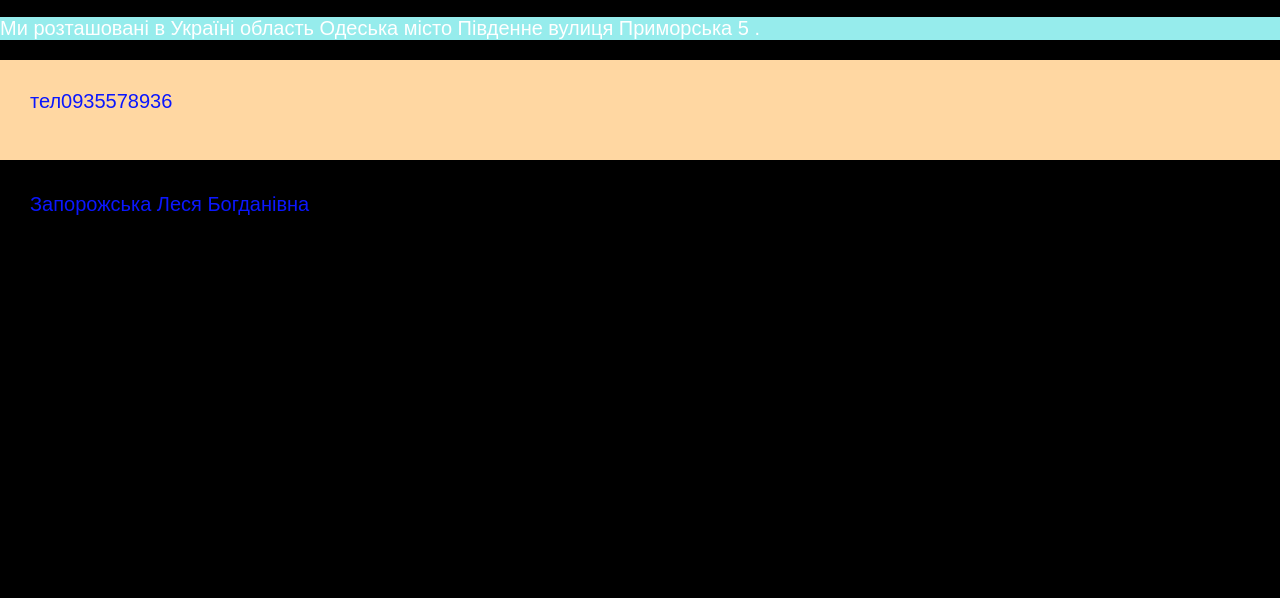
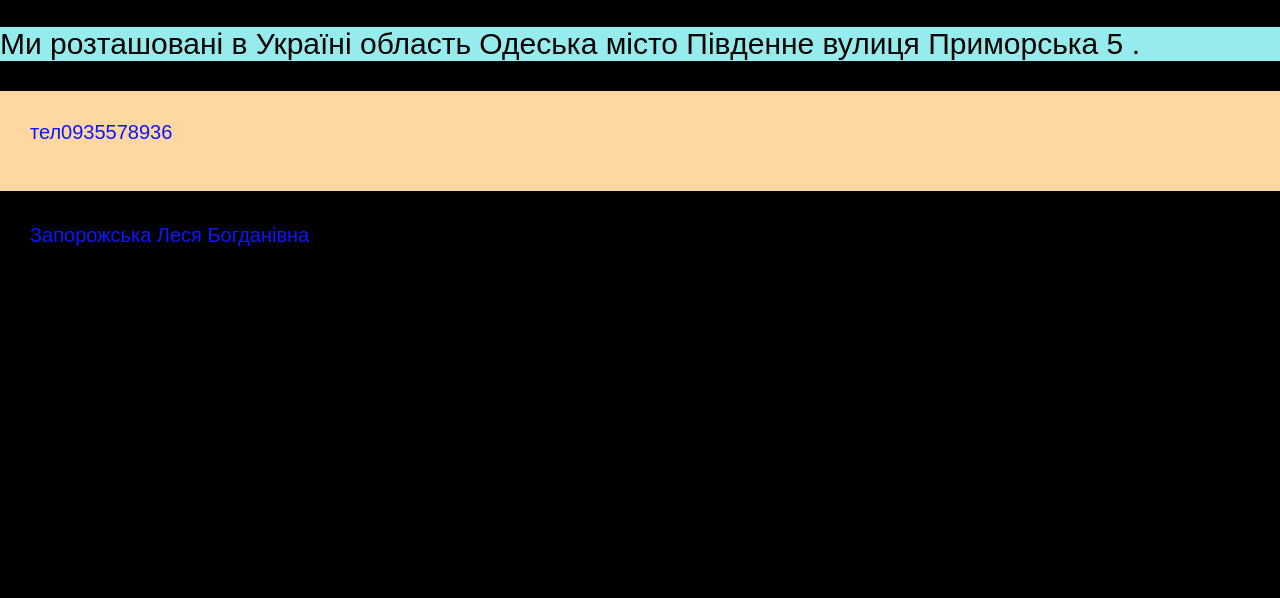
Before and after one commit to lesia2014128/the_world_of_dolls, a plain HTML site: page index.html in a window 1280 px wide. Shown: the part 202-800 px from the top of the page. Drawn offline with Linux system fonts and the light colour scheme.

Commit message:
Update style.css

```diff
--- a/style.css
+++ b/style.css
@@ -52,7 +52,9 @@ main{
     flex-wrap: wrap;
 }
 .info {
-
+     color:#000000;
+   font-size: 30px;
+}
 }
 
 article {
```
